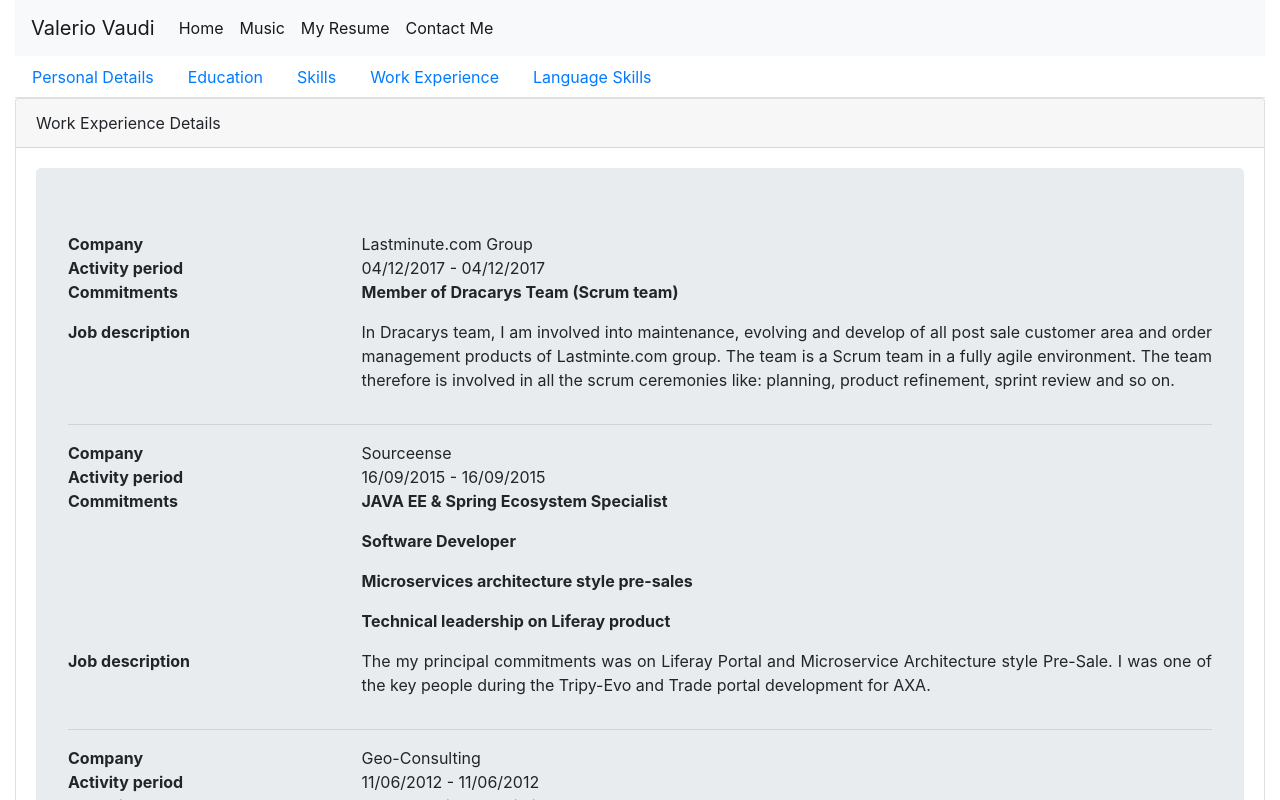
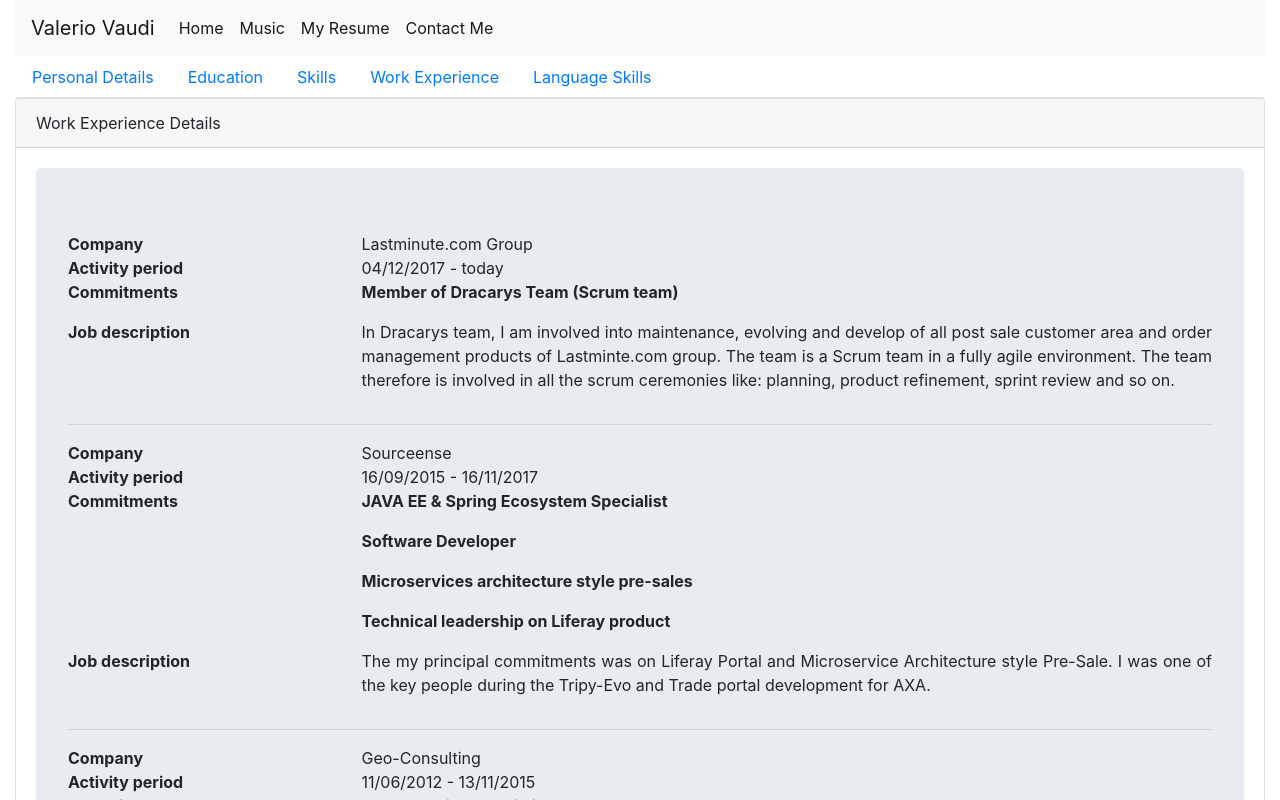
Before and after one commit to mrFlick72/mrFlick72.github.io, a React app: page /#/resume/work-experience-details in a window 1280 px wide. Shown: the top 800 px of the page. Built offline with nearby package versions, Linux system fonts and the light colour scheme.

Commit message:
work experience period fix webpack/webpack-cli upgrade

```diff
--- a/app/component/resume/WorkExperienceSectionPage.js
+++ b/app/component/resume/WorkExperienceSectionPage.js
@@ -10,7 +10,7 @@
             return <div>
                 <ResumeRow label="Company" content={experience["company"]}/>
                 <ResumeRow label="Activity period"
-                           content={`${experience["startActivityDate"]} - ${experience["startActivityDate"]}`}/>
+                           content={`${experience["startActivityDate"]} - ${experience["endActivityDate"]}`}/>
                 <ResumeRow label="Commitments"
                            content={experience['commitments'].map(commitment => <p><b>{commitment}</b></p>)}/>
                 <ResumeRow label="Job description"
--- a/index.html
+++ b/index.html
@@ -7,6 +7,9 @@
         <meta name="keywords" content="Trumpet Player"/>
         <meta name="keywords" content="Mr. Flick"/>
 
+        <meta name="keywords" content="Cloud Native Enthusiast"/>
+        <meta name="keywords" content="Spring Ecosystem Enthusiast"/>
+        <meta name="keywords" content="Distributed System Enthusiast"/>
         <meta name="keywords" content="Computer Engineering"/>
         <meta name="keywords" content="Full Certificated Spring Professionist"/>
         <meta name="keywords" content="Full Certificated Spring Ecosystem Expert"/>
--- a/package.json
+++ b/package.json
@@ -31,9 +31,8 @@
     "file-loader": "^1.1.11",
     "html-webpack-plugin": "^3.0.6",
     "url-loader": "^1.0.1",
-    "webpack": "^4.6.0",
-    "webpack-cli": "^2.1.5",
-    "webpack-dev-server": "^3.1.1"
+    "webpack": "^4.31.0",
+    "webpack-cli": "^3.3.2"
   },
   "dependencies": {
     "babel-loader": "^7.1.4",
```
Also changed, not shown: 1 other file (tests, documents, lock files or other folders).
